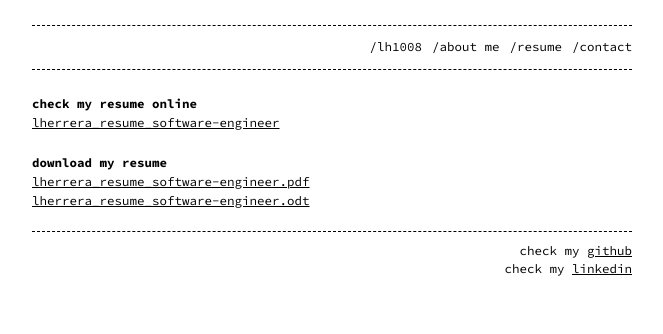
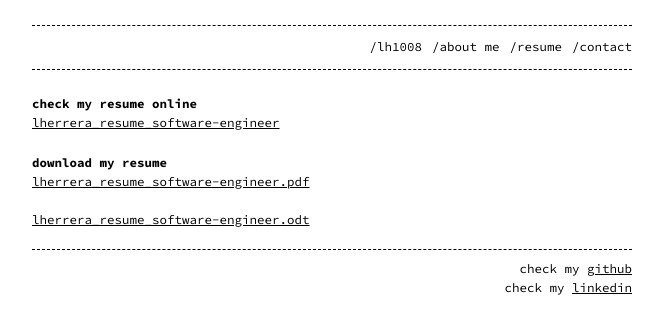
Before and after one commit to lh1008/lh1008.github.io, a Jekyll site: the page built from lh1008.md, in a window 1280 px wide. Shown: the top 334 px of the page, without its empty margins (308-971 px from the left). Built offline with Jekyll 4.4.1, drawn with Linux system fonts in a browser that asks for light colours.

Commit message:
Added missing line break element

```diff
--- a/lh1008.md
+++ b/lh1008.md
@@ -11,4 +11,4 @@ permalink: /resume
 ## download my resume
 
 <a href="https://raw.githubusercontent.com/lh1008/cv/master/lherrera_resume_2025.pdf" target="_blank">lherrera_resume_software-engineer.pdf</a>
-<a href="https://raw.githubusercontent.com/lh1008/cv/master/lherrera_resume_2025.odt" target="_blank">lherrera_resume_software-engineer.odt</a>
+<br><a href="https://raw.githubusercontent.com/lh1008/cv/master/lherrera_resume_2025.odt" target="_blank">lherrera_resume_software-engineer.odt</a>
```
